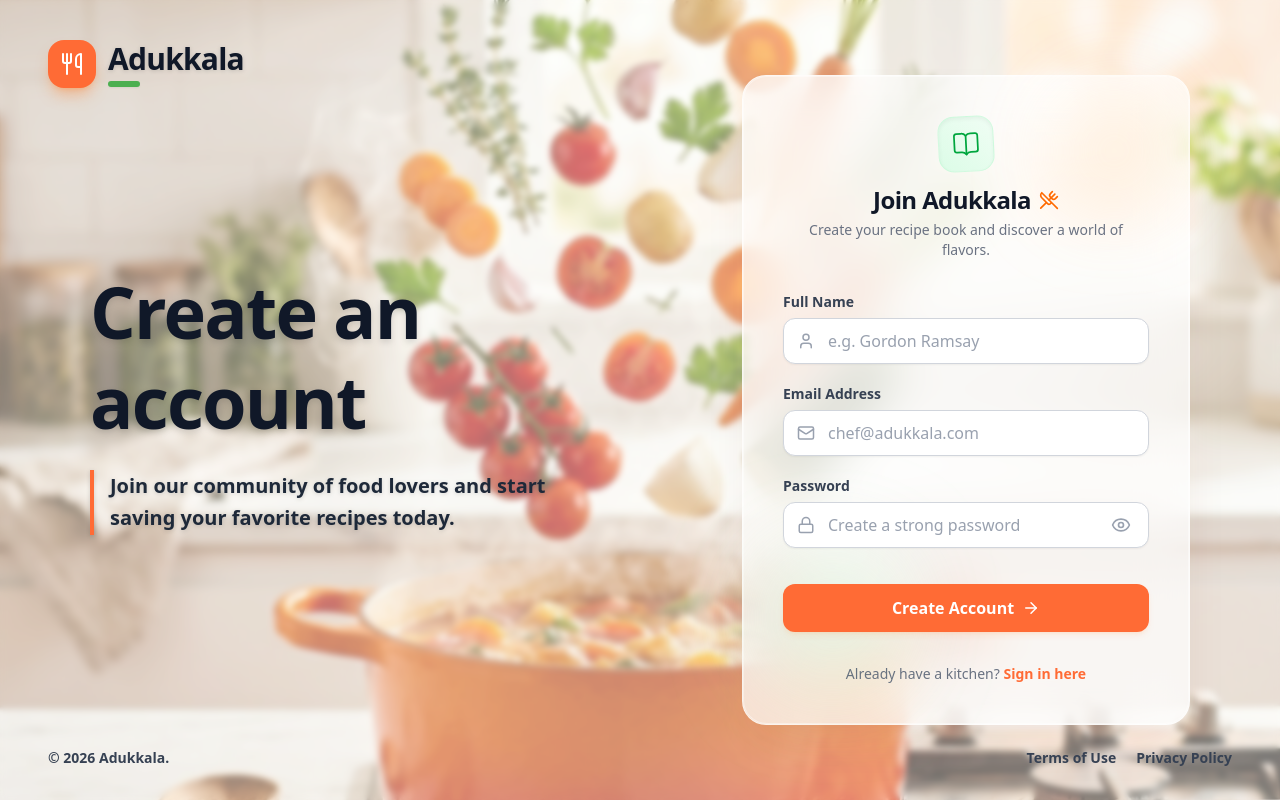
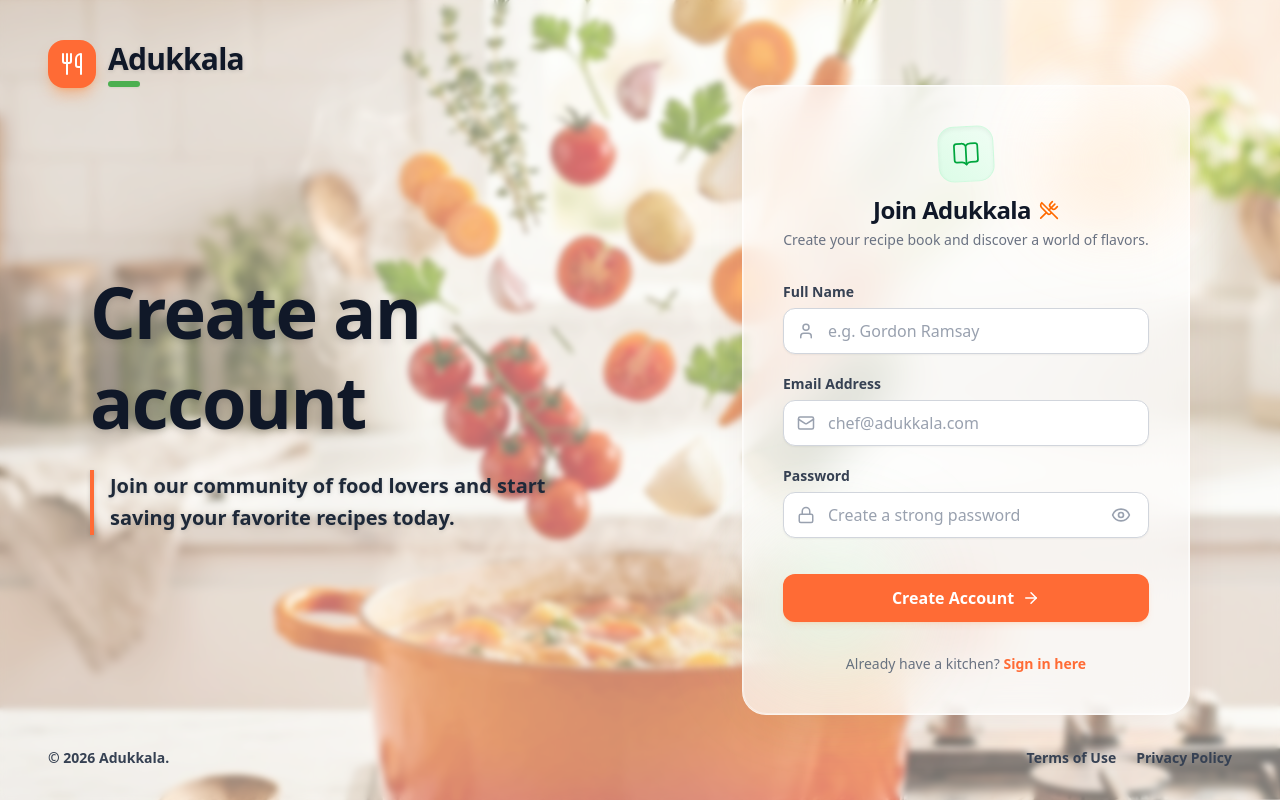
Before and after one commit to Adharsh-tvm/Adukkala, a Next.js app in the folder adukkala-frontend/: page /register in a window 1280 px wide. Built offline with nearby package versions, Linux system fonts and the light colour scheme; no server answers.

Commit message:
Login and register page implemented

```diff
--- a/adukkala-frontend/src/components/auth/RegisterForm.tsx
+++ b/adukkala-frontend/src/components/auth/RegisterForm.tsx
@@ -73,7 +73,7 @@
           <h3 className="text-2xl font-extrabold text-gray-900 tracking-tight">Join Adukkala</h3>
           <UtensilsCrossed className="text-orange-500 h-5 w-5" />
         </div>
-        <p className="text-sm text-gray-500 font-medium text-center max-w-80">
+        <p className="text-sm text-gray-500 font-medium text-center">
           Create your recipe book and discover a world of flavors.
         </p>
       </div>
```
